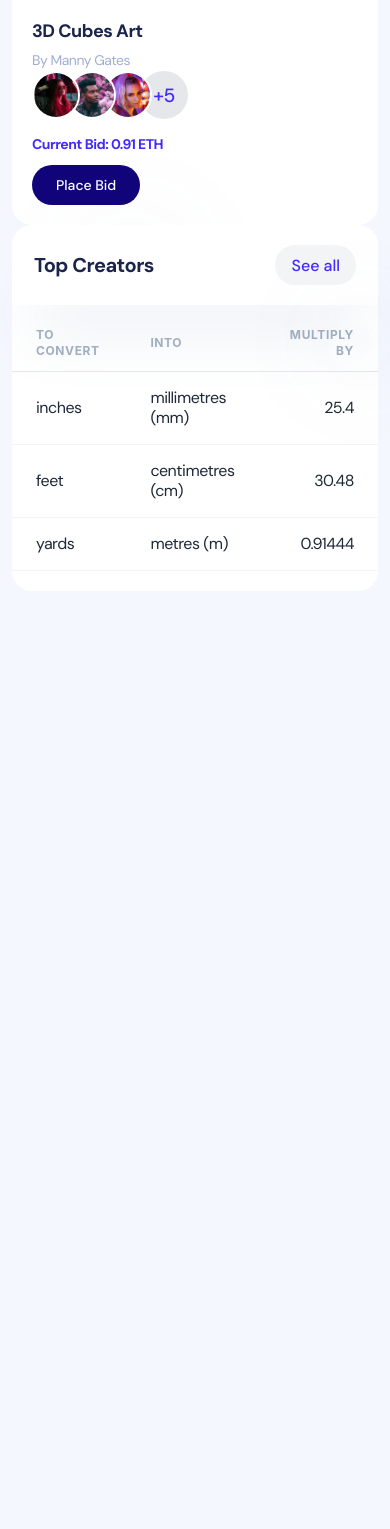
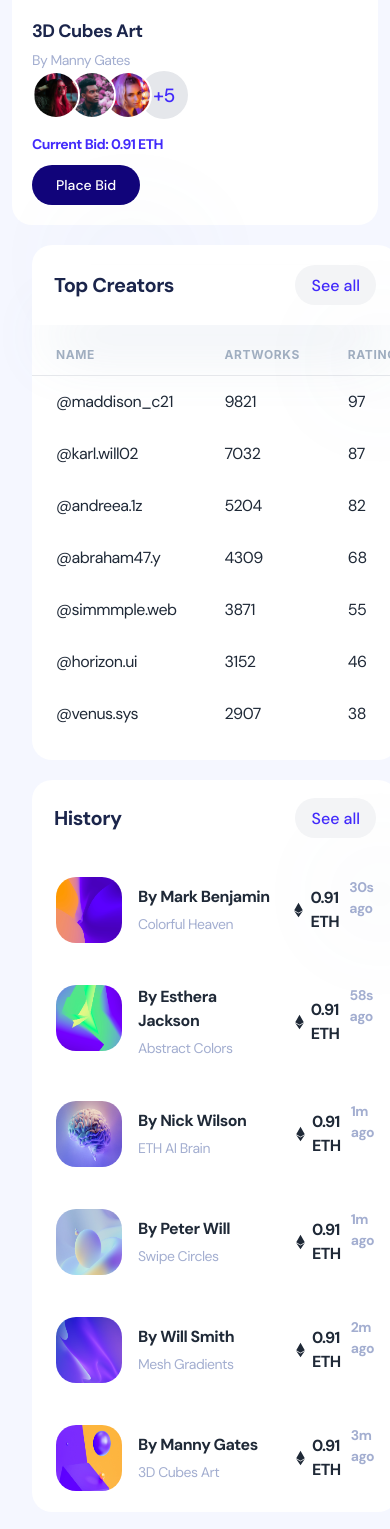
Before and after one commit to yejjjin/dashboard-hori, a React (Create React App) app: page /marketplace in a window 390 px wide. Shown: the part 3470-4999 px from the top of the page. Before the commit the page ends 4141 px from the top, so only its background shows below. Built offline with nearby package versions, Linux system fonts and the light colour scheme.

Commit message:
marketplace - historyitem / tabletopcreators

```diff
--- a/src/variables/tables.js
+++ b/src/variables/tables.js
@@ -62,3 +62,41 @@ export const tableComplexData = [
     PROGRESS: 50.5,
   },
 ];
+
+export const TopCreatorsData = [
+  {
+    NAME: "@maddison_c21",
+    ARTWORS: "9821",
+    RATING: 97,
+  },
+  {
+    NAME: "@karl.will02",
+    ARTWORS: "7032",
+    RATING: 87,
+  },
+  {
+    NAME: "@andreea.1z",
+    ARTWORS: "5204",
+    RATING: 82,
+  },
+  {
+    NAME: "@abraham47.y",
+    ARTWORS: "4309",
+    RATING: 68,
+  },
+  {
+    NAME: "@simmmple.web",
+    ARTWORS: "3871",
+    RATING: 55,
+  },
+  {
+    NAME: "@horizon.ui",
+    ARTWORS: "3152",
+    RATING: 46,
+  },
+  {
+    NAME: "@venus.sys",
+    ARTWORS: "2907",
+    RATING: 38,
+  },
+];
--- a/src/views/marketplace/MarketPlace.jsx
+++ b/src/views/marketplace/MarketPlace.jsx
@@ -1,13 +1,11 @@
 import {
-  Box,
+  Button,
   Card,
   Flex,
   Grid,
-  GridItem,
   Link,
   SimpleGrid,
   Text,
-  VStack,
 } from "@chakra-ui/react";
 import Banner from "./components/Banner";
 import NFT from "../../components/card/NFT";
@@ -23,6 +21,7 @@ import Avatar2 from "../../assets/images/avatars/avatar2.png";
 import Avatar3 from "../../assets/images/avatars/avatar3.png";
 import Avatar4 from "../../assets/images/avatars/avatar4.png";
 import TableTopCreators from "./components/TableTopCreators";
+import HistoryItem from "./components/HistoryItem";
 
 const MarketPlace = () => {
   return (
@@ -191,11 +190,71 @@ const MarketPlace = () => {
             </SimpleGrid>
           </Flex>
         </Flex>
-        <Flex w="100%" flexDir={"column"} gap={10}>
+        <Flex w="100%" flexDir={"column"} margin={"20px"}>
           <Card padding={"20px 0"} mb={"20px"}>
             <TableTopCreators />
           </Card>
-          <Card></Card>
+          <Card>
+            <Flex
+              p={"18px 22px"}
+              justifyContent={"space-between"}
+              alignItems={"center"}
+            >
+              <Text fontSize={"20px"} fontWeight={600} color={"#1B254B"}>
+                History
+              </Text>
+              <Button
+                fontSize="16px"
+                fontWeight={500}
+                color={"primary"}
+                borderRadius={"full"}
+              >
+                See all
+              </Button>
+            </Flex>
+            <HistoryItem
+              name="Colorful Heaven"
+              author="By Mark Benjamin"
+              date="30s ago"
+              image={NFT5}
+              price="0.91 ETH"
+            />
+            <HistoryItem
+              name="Abstract Colors"
+              author="By Esthera Jackson"
+              date="58s ago"
+              image={NFT1}
+              price="0.91 ETH"
+            />
+            <HistoryItem
+              name="ETH AI Brain"
+              author="By Nick Wilson"
+              date="1m ago"
+              image={NFT2}
+              price="0.91 ETH"
+            />
+            <HistoryItem
+              name="Swipe Circles"
+              author="By Peter Will"
+              date="1m ago"
+              image={NFT4}
+              price="0.91 ETH"
+            />
+            <HistoryItem
+              name="Mesh Gradients "
+              author="By Will Smith"
+              date="2m ago"
+              image={NFT3}
+              price="0.91 ETH"
+            />
+            <HistoryItem
+              name="3D Cubes Art"
+              author="By Manny Gates"
+              date="3m ago"
+              image={NFT6}
+              price="0.91 ETH"
+            />
+          </Card>
         </Flex>
       </Grid>
     </>
--- /dev/null
+++ b/src/views/marketplace/components/HistoryItem.jsx
@@ -0,0 +1,55 @@
+import {
+  Card,
+  Flex,
+  Icon,
+  Image,
+  Text,
+  useColorModeValue,
+} from "@chakra-ui/react";
+import { FaEthereum } from "react-icons/fa";
+
+const NFT = (props) => {
+  const { image, name, author, date, price } = props;
+
+  const bgItem = useColorModeValue(
+    { bg: "white", boxShadow: "0px 40px 58px -20px rgba(112, 144, 176, 0.12)" },
+    { bg: "navy.700", boxShadow: "unset" }
+  );
+  return (
+    <Card
+      p={"21px 24px"}
+      _hover={bgItem}
+      bg="transparent"
+      boxShadow="unset"
+      transition="0.2s linear"
+    >
+      <Flex w={"100%"}>
+        <Image src={image} w="66px" h="66px" borderRadius="xl" me="16px" />
+        <Flex direction={"column"} justifyContent={"center"} w={"100%"}>
+          <Text fontSize={"16px"} fontWeight={700} mb={"5px"} me={"14px"}>
+            {author}
+          </Text>
+          <Text
+            fontSize={"14px"}
+            fontWeight={400}
+            color={"#A3AED0"}
+            me={"14px"}
+          >
+            {name}
+          </Text>
+        </Flex>
+        <Flex me={"10px"} alignItems={"center"}>
+          <Icon as={FaEthereum} w={"9px"} h={"16px"} me={"7px"} />
+          <Text fontSize={"16px"} fontWeight={700}>
+            {price}
+          </Text>
+        </Flex>
+        <Text fontSize={"14px"} fontWeight={700} color={"#A3AED0"} ms={"auto"}>
+          {date}
+        </Text>
+      </Flex>
+    </Card>
+  );
+};
+
+export default NFT;
--- a/src/views/marketplace/components/TableTopCreators.jsx
+++ b/src/views/marketplace/components/TableTopCreators.jsx
@@ -9,6 +9,7 @@ import {
   Thead,
   Tr,
 } from "@chakra-ui/react";
+import { TopCreatorsData } from "../../../variables/tables";
 
 const TableTopCreators = () => {
   return (
@@ -32,30 +33,22 @@ const TableTopCreators = () => {
           See all
         </Button>
       </Flex>
-      <Table variant="simple">
+      <Table variant="baseStyle">
         <Thead>
           <Tr>
-            <Th>To convert</Th>
-            <Th>into</Th>
-            <Th isNumeric>multiply by</Th>
+            <Th>NAME</Th>
+            <Th>ARTWORKS</Th>
+            <Th isNumeric>RATING</Th>
           </Tr>
         </Thead>
         <Tbody>
-          <Tr>
-            <Td>inches</Td>
-            <Td>millimetres (mm)</Td>
-            <Td isNumeric>25.4</Td>
-          </Tr>
-          <Tr>
-            <Td>feet</Td>
-            <Td>centimetres (cm)</Td>
-            <Td isNumeric>30.48</Td>
-          </Tr>
-          <Tr>
-            <Td>yards</Td>
-            <Td>metres (m)</Td>
-            <Td isNumeric>0.91444</Td>
-          </Tr>
+          {TopCreatorsData.map((row, index) => (
+            <Tr key={index}>
+              <Td>{row.NAME}</Td>
+              <Td>{row.ARTWORS}</Td>
+              <Td isNumeric>{row.RATING}</Td>
+            </Tr>
+          ))}
         </Tbody>
       </Table>
     </Flex>
```
